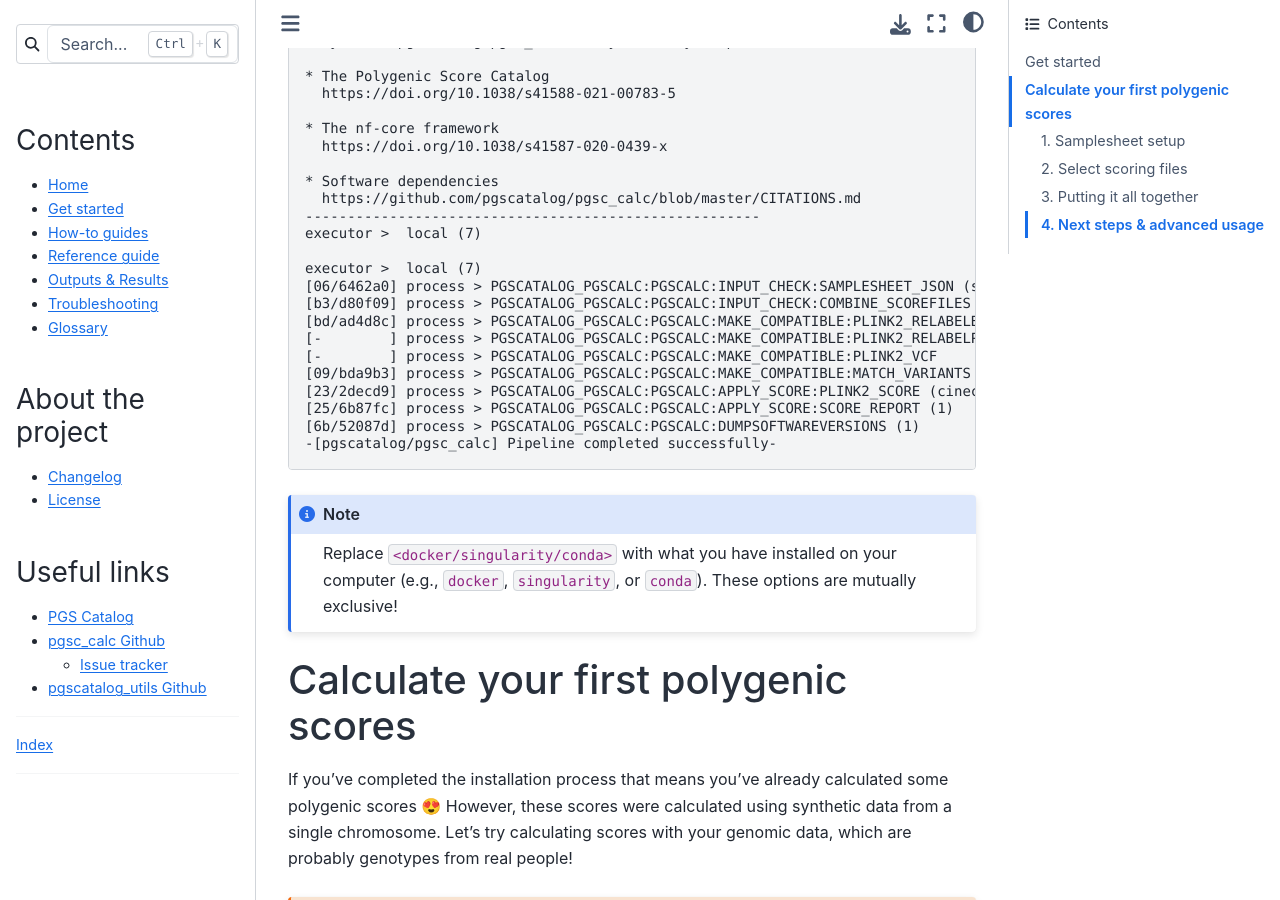
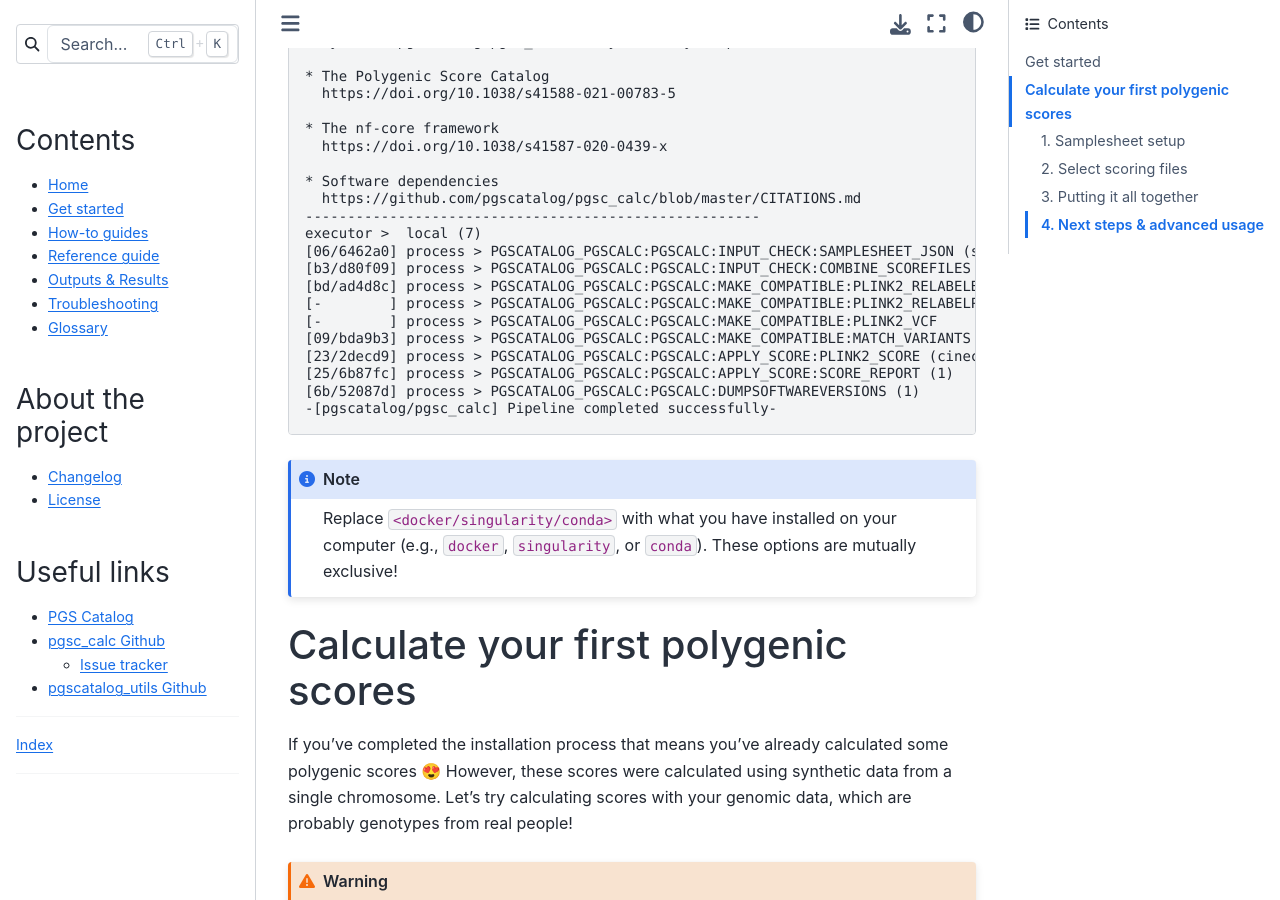
Before and after one commit to PGScatalog/pgsc_calc, a Sphinx documentation site: the page built from docs/getting-started.rst, in a window 1280 px wide and 900 px high, scrolled down 704 px. Built offline with Sphinx 7.4.7 and the Sphinx Book theme 1.1.4, drawn with Linux system fonts in a browser that asks for light colours.

Commit message:
Fix test profile run message

```diff
--- a/docs/getting-started.rst
+++ b/docs/getting-started.rst
@@ -49,8 +49,6 @@ with the specific container manager you intend to use:
     * Software dependencies
       https://github.com/pgscatalog/pgsc_calc/blob/master/CITATIONS.md
     ------------------------------------------------------
-    executor >  local (7)
-
     executor >  local (7)
     [06/6462a0] process > PGSCATALOG_PGSCALC:PGSCALC:INPUT_CHECK:SAMPLESHEET_JSON (samplesheet.csv)                         [100%] 1 of 1 ✔
     [b3/d80f09] process > PGSCATALOG_PGSCALC:PGSCALC:INPUT_CHECK:COMBINE_SCOREFILES (1)                                     [100%] 1 of 1 ✔
```
